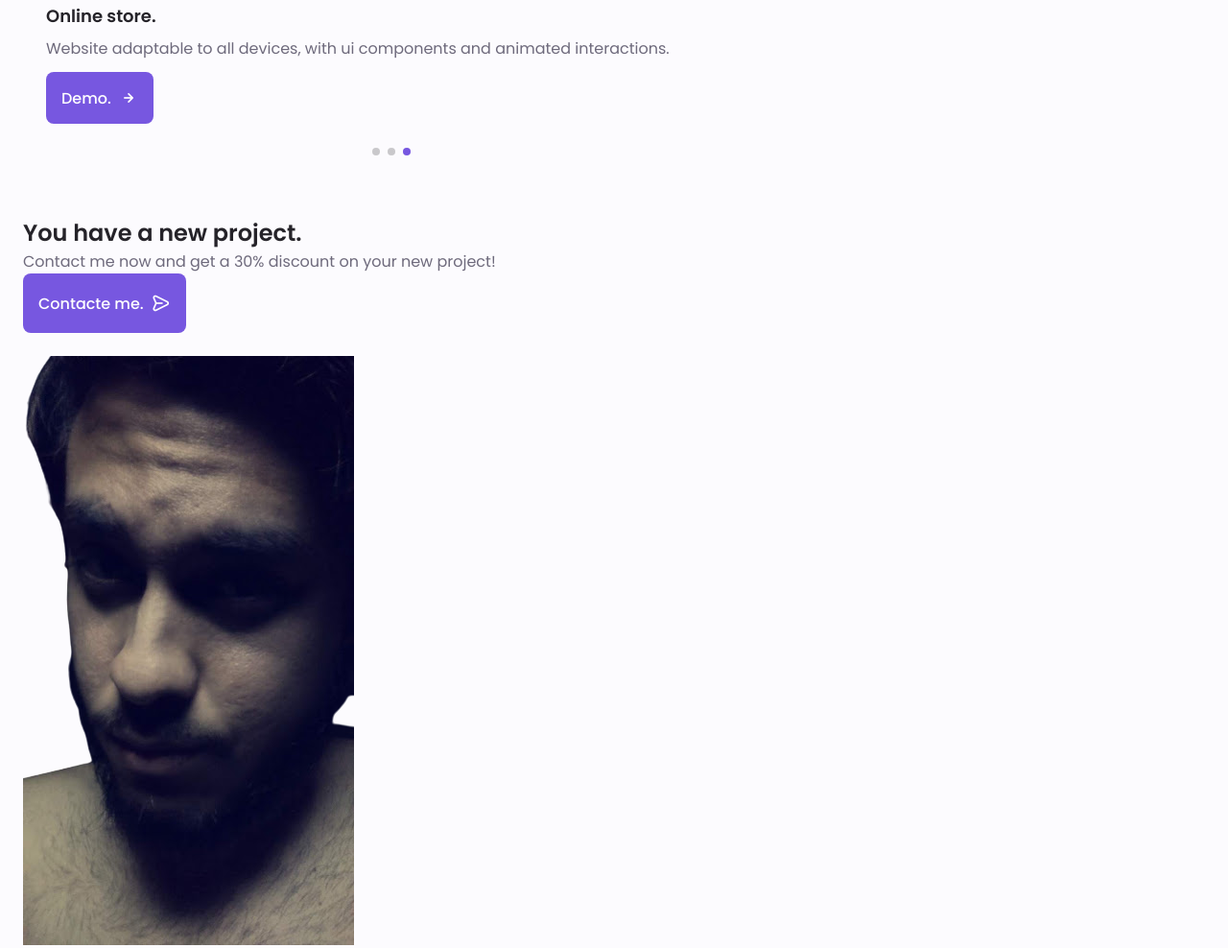
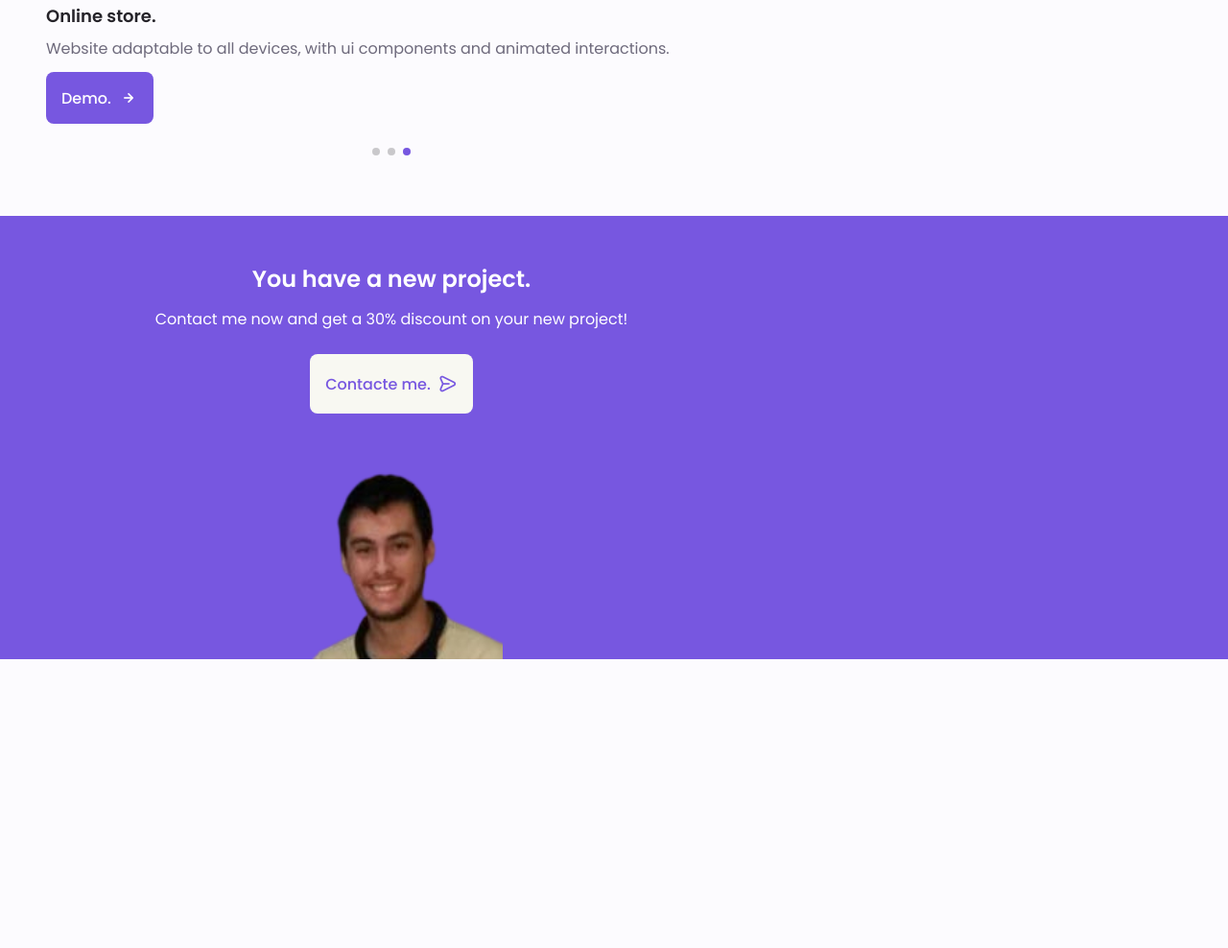
Before and after one commit to jerryaugusto/br, a plain HTML site: page index.html in a window 1280 px wide. Shown: the part 4475-5463 px from the top of the page at 96% size. After the commit the page ends 5274 px from the top, so only its background shows below. Drawn offline with nearby package versions, Linux system fonts and the light colour scheme.

Commit message:
Finished the 'project' section.

```diff
--- a/assets/css/style.css
+++ b/assets/css/style.css
@@ -328,7 +328,9 @@ img {
   font-size: 2rem;
 }
 
-/** Buttons. **/
+/**
+ * Buttons.
+ */
 .button {
   display: inline-block;
   background-color: var(--first-color);
@@ -346,6 +348,15 @@ img {
   font-size: 2rem;
   margin-left: var(--mb-8);
   transition: 0.3s;
+}
+
+.button--white {
+  background-color: #f8f8f2;
+  color: var(--first-color);
+}
+
+.button--white:hover {
+  background-color: #fff;
 }
 
 .button--flex {
@@ -802,3 +813,34 @@ img {
 .swiper-pagination-bullet {
   outline: none;
 }
+
+/**
+ * Project.
+ */
+.project {
+  text-align: center;
+}
+
+.project__bg {
+  background-color: var(--first-color);
+  padding-top: 4.8rem;
+}
+
+.project__title {
+  font-size: var(--h2-font-size);
+  margin-bottom: var(--mb-12);
+}
+
+.project__description {
+  margin-bottom: var(--mb-24);
+}
+
+.project__title,
+.project__description {
+  color: #fff;
+}
+
+.project__img {
+  width: 232px;
+  justify-self: center;
+}
--- a/index.html
+++ b/index.html
@@ -946,6 +946,7 @@
         </div>
       </section>
 
+      <!-- Project -->
       <section class="project section">
         <div class="project__bg">
           <div class="project__container container grid">
@@ -961,7 +962,7 @@
             </div>
 
             <img
-              src="assets/img/me-project.png"
+              src="assets/img/me-4.png"
               alt="You new project."
               class="project__img"
             />
```
Also changed, not shown: assets/img/me-4.png (added).
